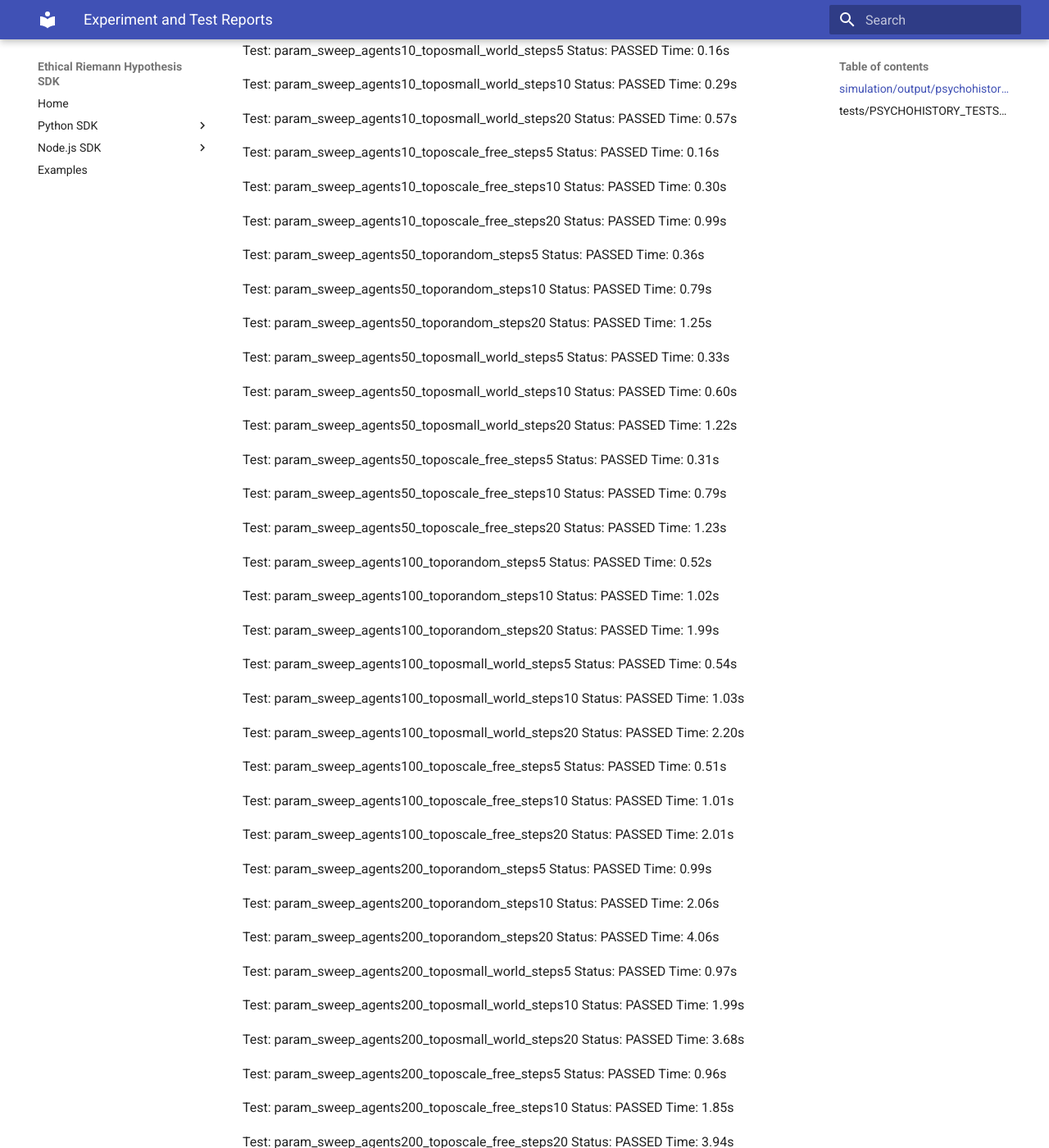
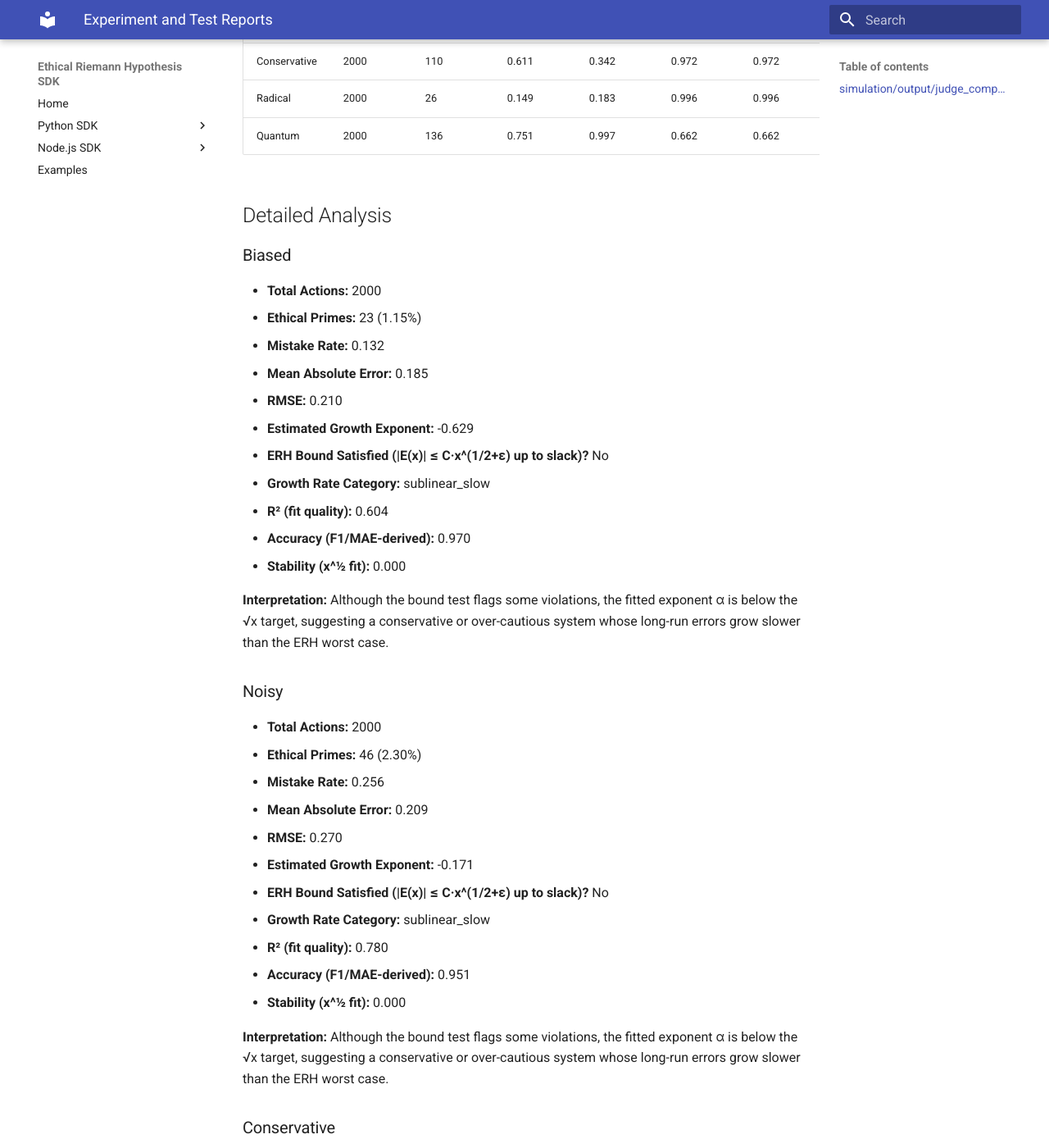
Before and after one commit to dennislee928/Ethic-Latex, an MkDocs documentation site: the page built from docs/EXPERIMENT_REPORTS.md, in a window 1280 px wide and 1400 px high, scrolled down 811 px. Shown: the whole window at 82% size. Built offline with MkDocs 1.6.1 and Material for MkDocs 9.7.7, drawn with Linux system fonts in a browser that asks for light colours; some of the changed text lies outside the part shown.

Commit message:
Add new simulation results and update reports
Add several new simulation result JSONs (uniform and zipf runs) and update generated reports and figures. Expanded docs/EXPERIMENT_REPORTS.md with a judge comparison report and results summary; updated final_report/summary_report.md to include uniform distribution and updated aggregate stats and EVS. Expanded llm_stress_test_results sample (num_prompts and sample entries). Adjusted simulation output: updated phase_transition_results.json (reduced sample points and aligned arrays) and replaced/updated several output figures. Also updated test summary timings in simulation output. These changes add new experiment data and refresh reports/visualizations to reflect additional runs.

```diff
--- a/docs/EXPERIMENT_REPORTS.md
+++ b/docs/EXPERIMENT_REPORTS.md
@@ -3,6 +3,172 @@
 This document aggregates selected reports produced by the ERH simulation framework, real-data case studies, and psychohistory integration tests.
 
 In the summary tables, the column **Within ERH-style bound?** refers to whether the estimated growth exponent $\alpha$ stays at or below an ERH-style worst-case target (roughly $\alpha \approx 0.5$). A "No" entry in these tables indicates that the system's error grows *more slowly* than the worst-case bound (i.e., it is overly conservative), not that it explodes beyond the bound.
+
+
+---
+
+## simulation/output/judge_comparison_report.md
+
+
+# Ethical Riemann Hypothesis - Judge Comparison Report
+
+**Number of judges analyzed:** 5
+
+## Summary Table
+
+| Judge | Actions | Primes | Mistake Rate | MAE | F1 | Accuracy | Stability | Exponent | ERH | Growth |
+|-------|---------|--------|--------------|-----|-----|----------|-----------|----------|-----|--------|
+| Biased | 2000 | 23 | 0.132 | 0.185 | 0.970 | 0.970 | 0.000 | -0.629 | No | sublinear_slow |
+| Noisy | 2000 | 46 | 0.256 | 0.209 | 0.951 | 0.951 | 0.000 | -0.171 | No | sublinear_slow |
+| Conservative | 2000 | 110 | 0.611 | 0.342 | 0.972 | 0.972 | 0.000 | -0.046 | No | sublinear_slow |
+| Radical | 2000 | 26 | 0.149 | 0.183 | 0.996 | 0.996 | 0.000 | -0.452 | No | sublinear_slow |
+| Quantum | 2000 | 136 | 0.751 | 0.997 | 0.662 | 0.662 | 0.000 | -0.037 | No | sublinear_slow |
+
+## Detailed Analysis
+
+### Biased
+
+- **Total Actions:** 2000
+- **Ethical Primes:** 23 (1.15%)
+- **Mistake Rate:** 0.132
+- **Mean Absolute Error:** 0.185
+- **RMSE:** 0.210
+- **Estimated Growth Exponent:** -0.629
+- **ERH Bound Satisfied (|E(x)| ≤ C·x^(1/2+ε) up to slack)?** No
+- **Growth Rate Category:** sublinear_slow
+- **R² (fit quality):** 0.604
+- **Accuracy (F1/MAE-derived):** 0.970
+- **Stability (x^½ fit):** 0.000
+
+**Interpretation:** Although the bound test flags some violations, the fitted exponent α is below the √x target, suggesting a conservative or over-cautious system whose long-run errors grow slower than the ERH worst case.
+
+### Noisy
+
+- **Total Actions:** 2000
+- **Ethical Primes:** 46 (2.30%)
+- **Mistake Rate:** 0.256
+- **Mean Absolute Error:** 0.209
+- **RMSE:** 0.270
+- **Estimated Growth Exponent:** -0.171
+- **ERH Bound Satisfied (|E(x)| ≤ C·x^(1/2+ε) up to slack)?** No
+- **Growth Rate Category:** sublinear_slow
+- **R² (fit quality):** 0.780
+- **Accuracy (F1/MAE-derived):** 0.951
+- **Stability (x^½ fit):** 0.000
+
+**Interpretation:** Although the bound test flags some violations, the fitted exponent α is below the √x target, suggesting a conservative or over-cautious system whose long-run errors grow slower than the ERH worst case.
+
+### Conservative
+
+- **Total Actions:** 2000
+- **Ethical Primes:** 110 (5.50%)
+- **Mistake Rate:** 0.611
+- **Mean Absolute Error:** 0.342
+- **RMSE:** 0.376
+- **Estimated Growth Exponent:** -0.046
+- **ERH Bound Satisfied (|E(x)| ≤ C·x^(1/2+ε) up to slack)?** No
+- **Growth Rate Category:** sublinear_slow
+- **R² (fit quality):** 0.507
+- **Accuracy (F1/MAE-derived):** 0.972
+- **Stability (x^½ fit):** 0.000
+
+**Interpretation:** Although the bound test flags some violations, the fitted exponent α is below the √x target, suggesting a conservative or over-cautious system whose long-run errors grow slower than the ERH worst case.
+
+### Radical
+
+- **Total Actions:** 2000
+- **Ethical Primes:** 26 (1.30%)
+- **Mistake Rate:** 0.149
+- **Mean Absolute Error:** 0.183
+- **RMSE:** 0.211
+- **Estimated Growth Exponent:** -0.452
+- **ERH Bound Satisfied (|E(x)| ≤ C·x^(1/2+ε) up to slack)?** No
+- **Growth Rate Category:** sublinear_slow
+- **R² (fit quality):** 0.691
+- **Accuracy (F1/MAE-derived):** 0.996
+- **Stability (x^½ fit):** 0.000
+
+**Interpretation:** Although the bound test flags some violations, the fitted exponent α is below the √x target, suggesting a conservative or over-cautious system whose long-run errors grow slower than the ERH worst case.
+
+### Quantum
+
+- **Total Actions:** 2000
+- **Ethical Primes:** 136 (6.80%)
+- **Mistake Rate:** 0.751
+- **Mean Absolute Error:** 0.997
+- **RMSE:** 1.218
+- **Estimated Growth Exponent:** -0.037
+- **ERH Bound Satisfied (|E(x)| ≤ C·x^(1/2+ε) up to slack)?** No
+- **Growth Rate Category:** sublinear_slow
+- **R² (fit quality):** 0.497
+- **Accuracy (F1/MAE-derived):** 0.662
+- **Stability (x^½ fit):** 0.000
+
+**Interpretation:** Although the bound test flags some violations, the fitted exponent α is below the √x target, suggesting a conservative or over-cautious system whose long-run errors grow slower than the ERH worst case.
+
+
+---
+
+## simulation/output/results_summary.txt
+
+
+ETHICAL RIEMANN HYPOTHESIS - NUMERICAL RESULTS
+======================================================================
+
+Biased Judge:
+  Total actions: 2000
+  Ethical primes: 23
+  Mistake rate: 0.132
+  MAE: 0.185
+  RMSE: 0.210
+  Estimated exponent: -0.629
+  Within ERH-style bound (α ≲ 0.5)?: Yes
+  Growth rate: sublinear_slow
+  R^2 (fit quality): 0.604
+
+Noisy Judge:
+  Total actions: 2000
+  Ethical primes: 46
+  Mistake rate: 0.256
+  MAE: 0.209
+  RMSE: 0.270
+  Estimated exponent: -0.171
+  Within ERH-style bound (α ≲ 0.5)?: Yes
+  Growth rate: sublinear_slow
+  R^2 (fit quality): 0.780
+
+Conservative Judge:
+  Total actions: 2000
+  Ethical primes: 110
+  Mistake rate: 0.611
+  MAE: 0.342
+  RMSE: 0.376
+  Estimated exponent: -0.046
+  Within ERH-style bound (α ≲ 0.5)?: Yes
+  Growth rate: sublinear_slow
+  R^2 (fit quality): 0.507
+
+Radical Judge:
+  Total actions: 2000
+  Ethical primes: 26
+  Mistake rate: 0.149
+  MAE: 0.183
+  RMSE: 0.211
+  Estimated exponent: -0.452
+  Within ERH-style bound (α ≲ 0.5)?: Yes
+  Growth rate: sublinear_slow
+  R^2 (fit quality): 0.691
+
+Quantum Judge:
+  Total actions: 2000
+  Ethical primes: 136
+  Mistake rate: 0.751
+  MAE: 0.997
+  RMSE: 1.218
+  Estimated exponent: -0.037
+  Within ERH-style bound (α ≲ 0.5)?: Yes
+  Growth rate: sublinear_slow
+  R^2 (fit quality): 0.497
 
 
 ---
@@ -28,11 +194,11 @@
 
 Test: param_sweep_agents10_toporandom_steps5
   Status: PASSED
-  Time: 0.70s
+  Time: 0.98s
 
 Test: param_sweep_agents10_toporandom_steps10
   Status: PASSED
-  Time: 0.31s
+  Time: 0.37s
 
 Test: param_sweep_agents10_toporandom_steps20
   Status: PASSED
@@ -44,11 +210,11 @@
 
 Test: param_sweep_agents10_toposmall_world_steps10
   Status: PASSED
-  Time: 0.29s
+  Time: 0.36s
 
 Test: param_sweep_agents10_toposmall_world_steps20
   Status: PASSED
-  Time: 0.57s
+  Time: 1.00s
 
 Test: param_sweep_agents10_toposcale_free_steps5
   Status: PASSED
@@ -56,27 +222,27 @@
 
 Test: param_sweep_agents10_toposcale_free_steps10
   Status: PASSED
-  Time: 0.30s
+  Time: 0.32s
 
 Test: param_sweep_agents10_toposcale_free_steps20
   Status: PASSED
-  Time: 0.99s
+  Time: 0.60s
 
 Test: param_sweep_agents50_toporandom_steps5
   Status: PASSED
-  Time: 0.36s
+  Time: 0.35s
 
 Test: param_sweep_agents50_toporandom_steps10
   Status: PASSED
-  Time: 0.79s
+  Time: 0.62s
 
 Test: param_sweep_agents50_toporandom_steps20
   Status: PASSED
-  Time: 1.25s
+  Time: 1.29s
 
 Test: param_sweep_agents50_toposmall_world_steps5
   Status: PASSED
-  Time: 0.33s
+  Time: 0.32s
 
 Test: param_sweep_agents50_toposmall_world_steps10
   Status: PASSED
@@ -84,91 +250,91 @@
 
 Test: param_sweep_agents50_toposmall_world_steps20
   Status: PASSED
-  Time: 1.22s
+  Time: 1.47s
 
 Test: param_sweep_agents50_toposcale_free_steps5
   Status: PASSED
-  Time: 0.31s
+  Time: 0.30s
 
 Test: param_sweep_agents50_toposcale_free_steps10
   Status: PASSED
-  Time: 0.79s
+  Time: 0.61s
 
 Test: param_sweep_agents50_toposcale_free_steps20
   Status: PASSED
-  Time: 1.23s
+  Time: 2.30s
 
 Test: param_sweep_agents100_toporandom_steps5
   Status: PASSED
-  Time: 0.52s
+  Time: 0.51s
 
 Test: param_sweep_agents100_toporandom_steps10
   Status: PASSED
-  Time: 1.02s
+  Time: 1.00s
 
 Test: param_sweep_agents100_toporandom_steps20
   Status: PASSED
-  Time: 1.99s
+  Time: 2.40s
 
 Test: param_sweep_agents100_toposmall_world_steps5
   Status: PASSED
-  Time: 0.54s
+  Time: 0.64s
 
 Test: param_sweep_agents100_toposmall_world_steps10
   Status: PASSED
-  Time: 1.03s
+  Time: 1.00s
 
 Test: param_sweep_agents100_toposmall_world_steps20
   Status: PASSED
-  Time: 2.20s
+  Time: 2.10s
 
 Test: param_sweep_agents100_toposcale_free_steps5
   Status: PASSED
-  Time: 0.51s
+  Time: 0.52s
 
 Test: param_sweep_agents100_toposcale_free_steps10
   Status: PASSED
-  Time: 1.01s
+  Time: 1.11s
 
 Test: param_sweep_agents100_toposcale_free_steps20
   Status: PASSED
-  Time: 2.01s
+  Time: 2.04s
 
 Test: param_sweep_agents200_toporandom_steps5
   Status: PASSED
-  Time: 0.99s
+  Time: 1.14s
 
 Test: param_sweep_agents200_toporandom_steps10
   Status: PASSED
-  Time: 2.06s
+  Time: 1.96s
 
 Test: param_sweep_agents200_toporandom_steps20
   Status: PASSED
-  Time: 4.06s
+  Time: 4.09s
 
 Test: param_sweep_agents200_toposmall_world_steps5
   Status: PASSED
-  Time: 0.97s
+  Time: 1.12s
 
 Test: param_sweep_agents200_toposmall_world_steps10
   Status: PASSED
-  Time: 1.99s
+  Time: 1.96s
 
 Test: param_sweep_agents200_toposmall_world_steps20
   Status: PASSED
-  Time: 3.68s
+  Time: 4.30s
 
 Test: param_sweep_agents200_toposcale_free_steps5
   Status: PASSED
-  Time: 0.96s
+  Time: 0.98s
 
 Test: param_sweep_agents200_toposcale_free_steps10
   Status: PASSED
-  Time: 1.85s
+  Time: 1.93s
 
 Test: param_sweep_agents200_toposcale_free_steps20
   Status: PASSED
-  Time: 3.94s
+  Time: 3.73s
 
 
 ---
```
Also changed, not shown: other parts of docs/EXPERIMENT_REPORTS.md (+2 -2 lines), final_report/summary_report.md (+8 -5 lines), simulation/output/figures/phase_transition.png, 8 other files.
